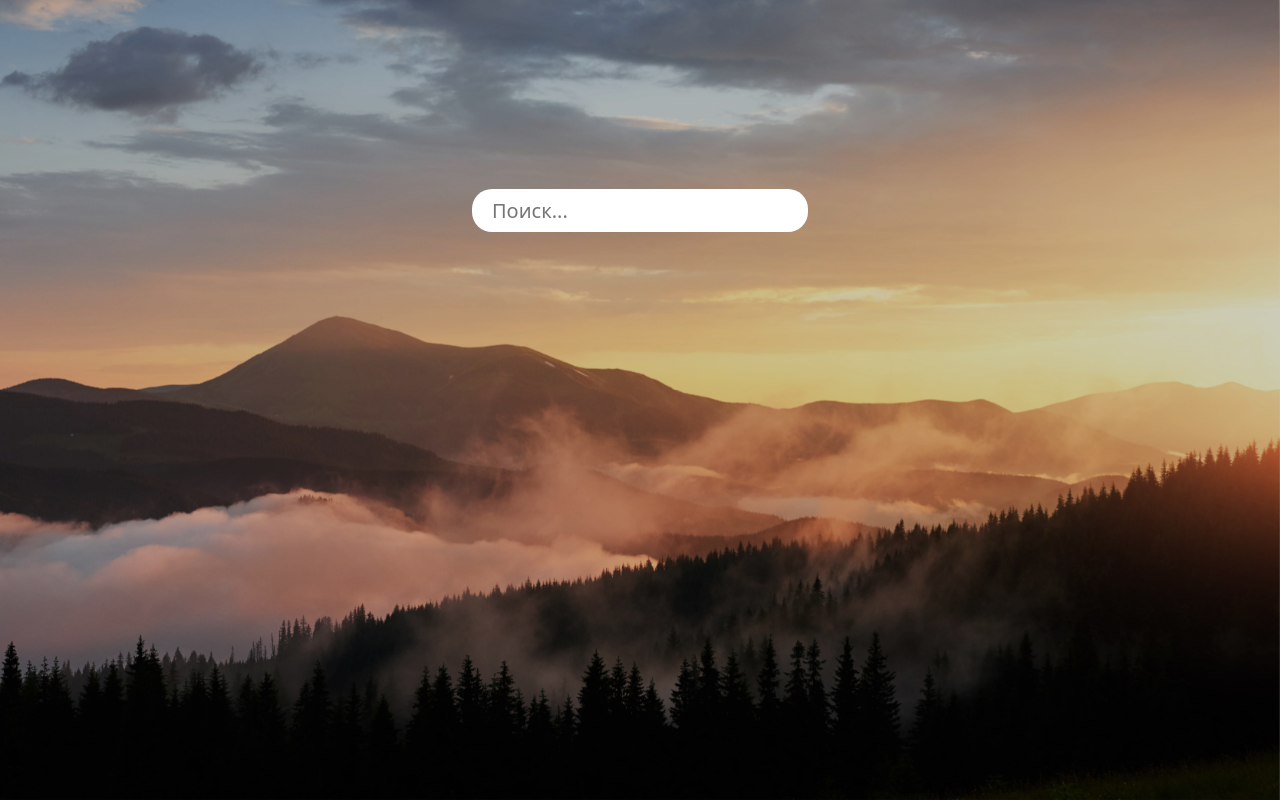
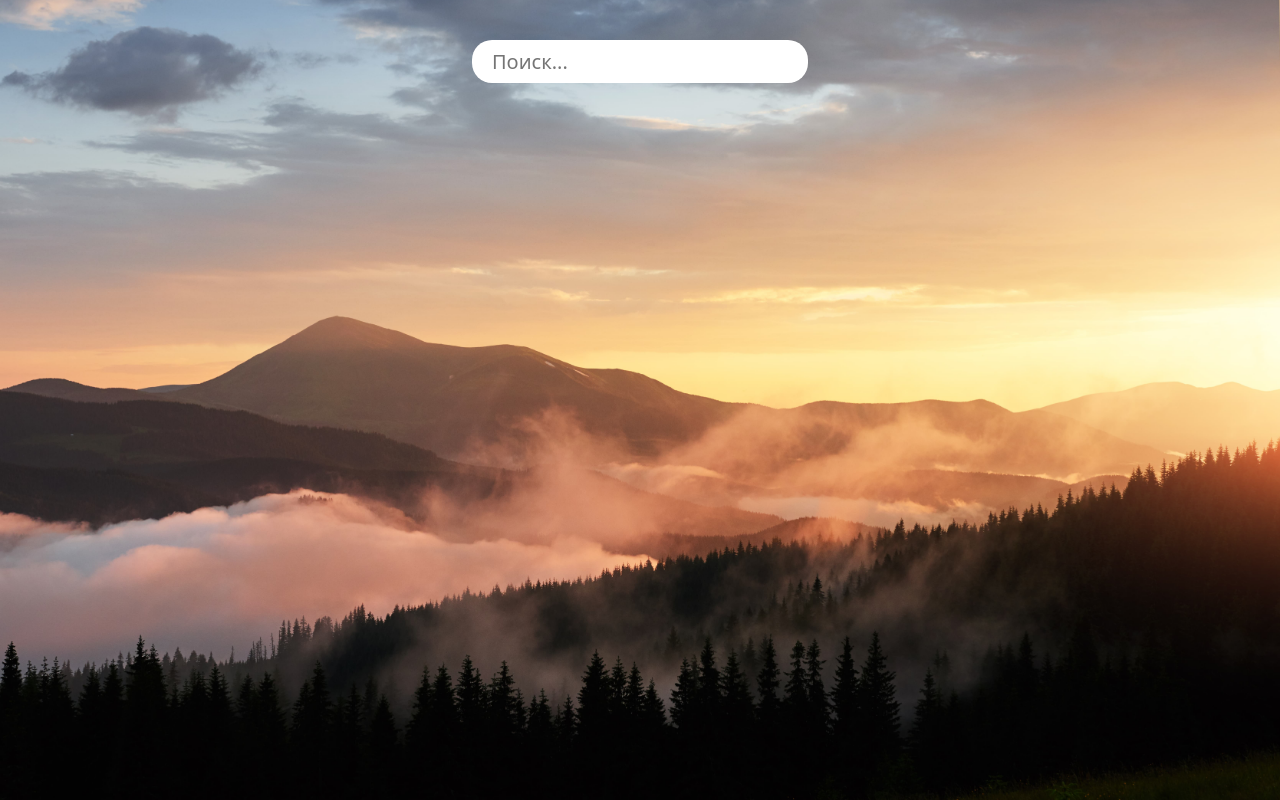
Before and after one commit to Svetlana2505/WeatherDay, a React (Create React App) app: page / in a window 1280 px wide. Built offline with nearby package versions, Linux system fonts and the light colour scheme.

Commit message:
add styled

```diff
--- a/package.json
+++ b/package.json
@@ -4,6 +4,9 @@
   "private": true,
   "homepage": "https://Svetlana2505.github.io/WeatherDay",
   "dependencies": {
+    "@emotion/react": "^11.11.1",
+    "@emotion/styled": "^11.11.0",
+    "@mui/material": "^5.14.3",
     "@testing-library/jest-dom": "^5.16.3",
     "@testing-library/react": "^12.1.4",
     "@testing-library/user-event": "^13.5.0",
@@ -13,6 +16,7 @@
     "react-dom": "^18.1.0",
     "react-hook-form": "^7.45.2",
     "react-icons": "^4.10.1",
+    "react-notifications-component": "^4.0.1",
     "react-scripts": "5.0.1",
     "styled-components": "^5.3.6",
     "web-vitals": "^2.1.3"
--- a/src/components/App.jsx
+++ b/src/components/App.jsx
@@ -1,29 +1,45 @@
 import { Form } from './Form/Form';
 import { Container } from './Container';
 import { Data } from './Data/Data';
-import { Wrapper } from './App.styled';
+
 import { useState } from 'react';
 import { fetch } from './api';
+import * as React from 'react';
+import Alert from '@mui/material/Alert';
+import Stack from '@mui/material/Stack';
 
 export const App = () => {
   const [weather, setWeather] = useState([]);
-  const [location, setLocation] = useState('');
 
-  const fetchWeather = async () => {
+  const fetchWeather = async location => {
     const data = await fetch(location);
     setWeather(data);
   };
 
   return (
-    <Wrapper>
+    <div>
       <Container>
-        <Form
-          setLocation={setLocation}
-          location={location}
-          fetchWeather={fetchWeather}
-        />
-        <Data weather={weather} />
+        <div
+          style={{ display: 'flex', flexDirection: 'column', height: '100vh' }}
+        >
+          <Form fetchWeather={fetchWeather} />
+          {weather?.status === 404 && (
+            <Stack sx={{ margin: ' auto' }} spacing={2}>
+              <Alert
+                severity="error"
+                sx={{
+                  width: '100%',
+                  background: 'none',
+                  color: 'red',
+                }}
+              >
+                Введите город!
+              </Alert>
+            </Stack>
+          )}
+          <Data weather={weather} />
+        </div>
       </Container>
-    </Wrapper>
+    </div>
   );
 };
--- a/src/components/App.styled.js
+++ /dev/null
@@ -1,25 +0,0 @@
-import styled from 'styled-components';
-import img from '../assets/bgImage.jpg';
-
-export const Wrapper = styled.div`
-  width: 100%;
-  height: 100vh;
-  position: relative;
-  background-color: rgba(0, 0, 0, 0.2);
-  color: #fff;
-
-  ::before {
-    content: '';
-    background-image: url('${img}');
-    background-position: center;
-    background-repeat: no-repeat;
-    background-size: cover;
-    background-attachment: fixed;
-    position: absolute;
-    width: 100%;
-    height: 100%;
-    top: 0;
-    left: 0;
-    z-index: -1;
-  }
-`;
--- a/src/components/Container.js
+++ b/src/components/Container.js
@@ -2,11 +2,6 @@ import styled from 'styled-components';
 
 const StyledContainer = styled.div`
   margin: ${({ margin }) => margin || '0 auto'};
-  width: 100%;
-  height: 100%;
-  display: flex;
-  flex-direction: column;
-  justify-content: space-around;
 
   @media screen and (min-width: 360px) {
     padding: 0 15px;
--- a/src/components/Data/Data.js
+++ b/src/components/Data/Data.js
@@ -1,8 +1,8 @@
-import { Top, Bottom, DataDay } from './Data.styled';
+import { Wrapper, Top, Bottom, DataDay } from './Data.styled';
 
 export const Data = ({ weather }) => {
   return (
-    <>
+    <Wrapper>
       <Top>
         <div>
           {weather?.main ? <h1>{Math.floor(weather.main.temp)}&deg;</h1> : null}
@@ -42,6 +42,6 @@ export const Data = ({ weather }) => {
           </div>
         </Bottom>
       ) : null}
-    </>
+    </Wrapper>
   );
 };
--- a/src/components/Data/Data.styled.js
+++ b/src/components/Data/Data.styled.js
@@ -1,8 +1,16 @@
 import styled from 'styled-components';
+
+export const Wrapper = styled.div`
+  width: 100%;
+  height: 100%;
+  display: flex;
+  flex-direction: column;
+  justify-content: space-around;
+  text-align: center;
+`;
 
 export const Top = styled.div`
   display: flex;
-  align-items: center;
 `;
 
 export const DataDay = styled.div`
--- a/src/components/Form/Form.js
+++ b/src/components/Form/Form.js
@@ -1,38 +1,24 @@
-import { useForm } from 'react-hook-form';
+import { StyledInput, StyledForm } from './Form.styled';
+import { useState } from 'react';
 
-import { StyledInput, StyledForm } from './Form.styled';
+export const Form = ({ fetchWeather }) => {
+  const [location, setLocation] = useState('');
 
-export const Form = ({ setLocation, location, fetchWeather }) => {
-  const {
-    register,
-    handleSubmit,
-    formState: { errors },
-  } = useForm({
-    mode: 'onBlur',
-  });
-
-  const onSubmit = () => {
+  const onSubmit = e => {
+    e.preventDefault();
     fetchWeather(location);
     setLocation('');
   };
 
   return (
-    <StyledForm onSubmit={handleSubmit(onSubmit)}>
+    <StyledForm onSubmit={onSubmit}>
       <StyledInput
         type="text"
         name="search"
-        {...register('search', { register: true })}
         value={location}
         onChange={e => setLocation(e.target.value)}
         placeholder="Поиск..."
       />
-      <div>
-        {errors?.search && (
-          <p style={{ fontSize: '20px', textAlign: 'center', color: '#red' }}>
-            {errors?.search.message}
-          </p>
-        )}
-      </div>
     </StyledForm>
   );
 };
--- a/src/components/Form/Form.styled.js
+++ b/src/components/Form/Form.styled.js
@@ -9,5 +9,6 @@ export const StyledInput = styled.input`
 `;
 
 export const StyledForm = styled.form`
+  padding-top: 40px;
   margin: 0 auto;
 `;
--- a/src/components/api.js
+++ b/src/components/api.js
@@ -4,11 +4,12 @@ const API_KEY = '01d27c7b7b397ac9c2f6cbca600c60e8';
 
 export const fetch = async location => {
   try {
-    const { data } = await axios.get(
+    const { data } = await axios(
       `https://api.openweathermap.org/data/2.5/weather?q=${location}&appid=${API_KEY}&units=metric&lang=ru`
     );
+
     return data;
-  } catch (error) {
-    alert(error.response.data.message);
+  } catch ({ response }) {
+    return response;
   }
 };
--- a/src/style.js
+++ b/src/style.js
@@ -1,20 +1,22 @@
 import { createGlobalStyle } from 'styled-components';
 import 'modern-normalize';
+import img from '../src/assets/bgImage.jpg';
 
 export const Global = createGlobalStyle`
 
 body {
 background-color: #fff;
+background-image: url('${img}');
+  background-position: center;
+  background-repeat: no-repeat;
+  background-size: cover;
+  background-attachment: fixed;
 
 }
 
-*{
-  box-sizing: border-box;
-  margin: 0;
-  padding: 0;
-}
 ul {
-
+margin:  0 ;
+padding: 0;
   list-style: none;
 }
 
@@ -29,14 +31,14 @@ img {
   height: 100%;
 }
 
-  h1 {
+  h1,p {
     font-size: 50px;
     color: #fff;
+    margin: 0;
   }
 
   p {
     font-size: 20px;
-    color: #fff;
   }
 
 
```
Also changed, not shown: 1 other file (tests, documents, lock files or other folders).
